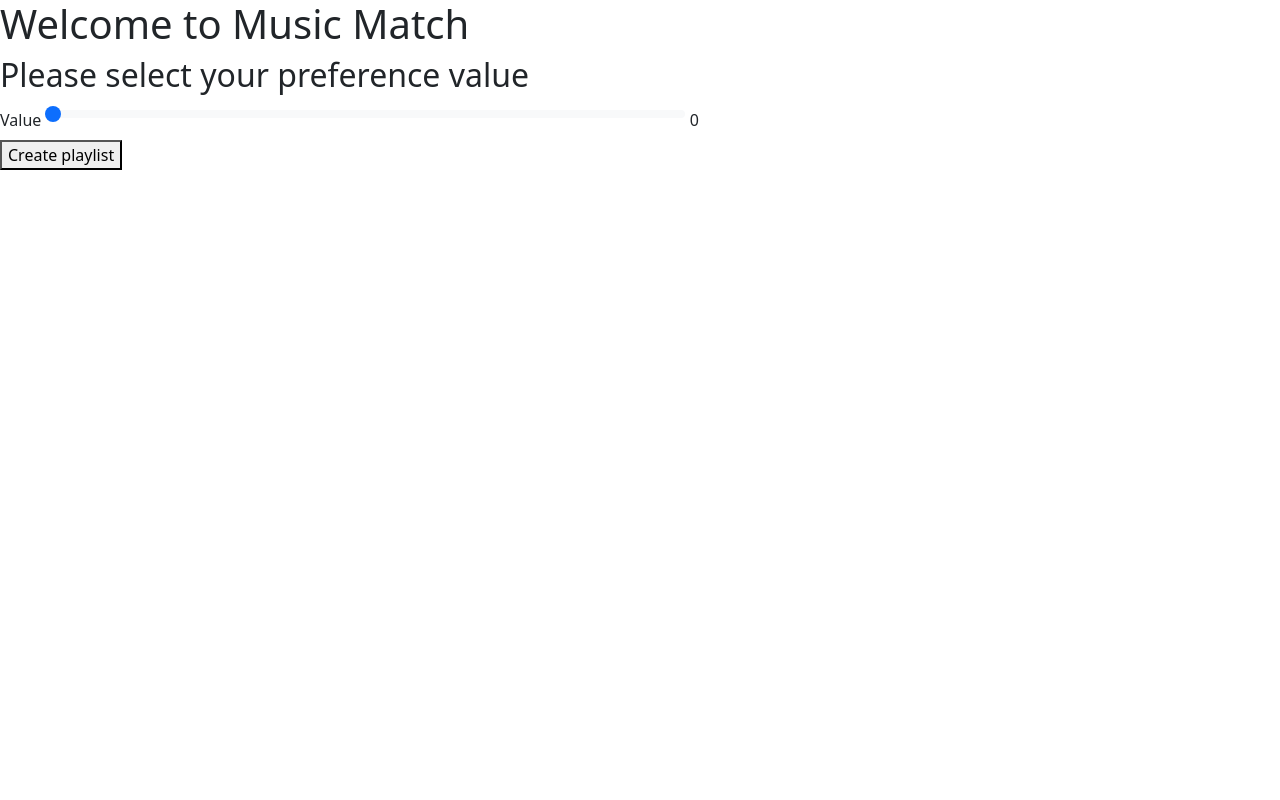
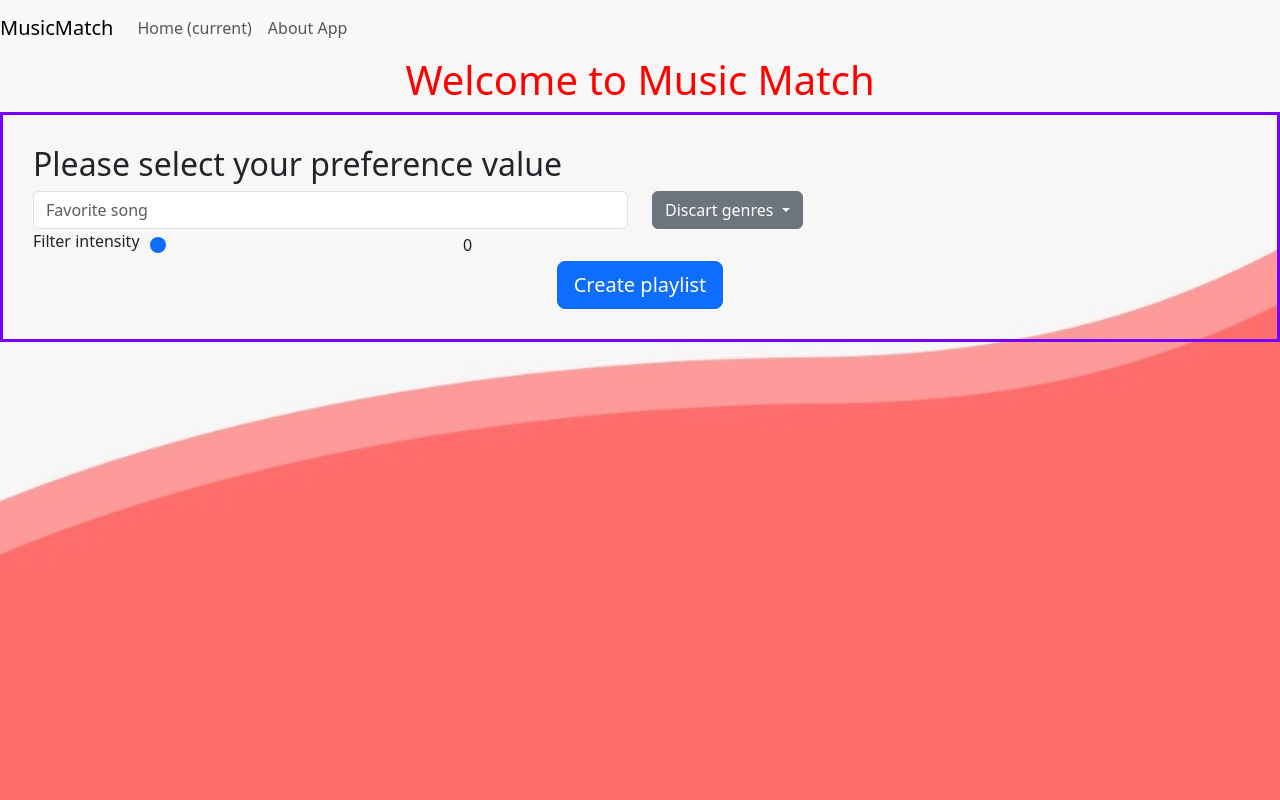
Before and after one commit to BinaryCode-wave/BinaryCode-wave, a Flask app: page / in a window 1280 px wide. Run offline with Flask 3, Linux system fonts and the light colour scheme.

Commit message:
Added Music match's ui

```diff
--- a/app/app.py
+++ b/app/app.py
@@ -23,7 +23,8 @@ def data():
 
 @app.route('/create_playlist', methods=['POST'])
 def create_playlist():
-    playlist_id = src.services.YoutubeMethods.init(songs)
+    #playlist_id = src.services.YoutubeMethods.init(songs)
+    playlist_id = "PLmgnf_5CScgUAB0-8EsBXX-XkQ3T6suBh"
     print('Creating playlist...')
     return jsonify(playlist_id)
 
--- a/app/static/css/main.css
+++ b/app/static/css/main.css
@@ -1,7 +1,124 @@
-#data {
-    display: none;
+body {
+    margin: 0;
+    padding: 0;
+    background-image: url(../img/background.jpg);
+    background-size: cover;
+    background-repeat: no-repeat;
+    height: 100vh;
+}
+
+.titulo {
+    color: #FF0000;
+    text-align: center;
+}
+
+#no_data {
+    border-style: solid;
+    border-color: rgb(119, 0, 255);
+    display: flex;
+    flex-direction: column;
+    padding: 30px;
+}
+
+#create_table {
+    align-self: center;
+}
+
+.range {
+    width: 50%;
+    display: flex;;
+    align-items: center;
+    gap: 10px;
 }
 
 #customRange2 {
     width: 50%;
 }
+
+#data {
+    display: none;
+}
+
+.elements {
+    /* display: flex;
+    justify-content: space-around; */
+    display: grid;
+    grid-gap: 10px;
+    grid-template-columns: repeat(auto-fit, minmax(300px, 1fr));
+    justify-content: center;
+}
+
+.buttons {
+    display: flex;
+    margin: 30px;
+    justify-content: center;
+    gap: 30px;
+}
+
+/* Music player */
+#music_player {
+    border-style: solid;
+    border-color: red;
+    background-color: #F0F0F3;
+    padding: 20px;
+    border-radius: 10px;
+    max-width: 500px;
+    display: flex;
+    flex-direction: column;
+    /* width: fit-content; */
+}
+
+.track-img {
+    width: 250px;
+    height: 250px;
+    align-self: center;
+    border-radius: 50%;
+}
+
+.controls {
+    display: flex;
+    justify-content: space-between;
+}
+
+#play {
+    background-image: url(../img/play.png);
+}
+
+#play.running {
+    background-image: url(../img/pause.png);
+}
+
+#next {
+    background-image: url(../img/next.png);
+}
+
+#prev {
+    background-image: url(../img/back.png);
+}
+
+.track-info {
+    display: flex;
+    flex-direction: column;
+    align-items: center;
+}
+
+#song-name {
+    font-size: 21px;
+    text-align: center;
+}
+
+#song-author {
+    font-size: 18px;
+    opacity: 0.9;
+    line-height: 35px;
+}
+
+.playerBtn {
+    background-size: cover;
+    width: 50px;
+    height: 50px;
+    padding: 0px;
+    border: none;
+    cursor: pointer;
+    background-color: transparent;
+}
--- a/app/static/js/app.js
+++ b/app/static/js/app.js
@@ -6,6 +6,13 @@ function create_table(data) {
         body.innerHTML += html;
     });
 }
+
+/* document.getElementById("create_table").addEventListener("click", () => {
+    value = document.getElementById("customRange2").value;
+    fetch("/notebook", {
+        method: "GET",
+    });
+}); */
 
 document.getElementById("create_table").addEventListener("click", () => {
     value = document.getElementById("customRange2").value;
@@ -23,33 +30,74 @@ document.getElementById("create_table").addEventListener("click", () => {
 
 /* Create Playlist */
 
-var player;
-
 async function create_playlist() {
     const response = await fetch("/create_playlist", { method: "POST" });
     const id = await response.json();
     return id;
 }
+
 let playlistId = "";
 document.getElementById("make_playlist").addEventListener("click", () => {
     create_playlist().then((id) => {
         playlistId = id;
-        document.addEventListener("DOMContentLoaded", cargarAPI);
-
-        player = new YT.Player('player', {
-            height: '150px',
-            width: '150px',
-            playerVars: {
-                listTyoe: 'playlist',
-                list: playlistId,
-            }
-        });
-
-        document.getElementById("reproductor").style.display = "block";
+        document.addEventListener("DOMContentLoaded", cargarAPI());
+        console.log(playlistId)
     });
 });
+/* Youtube Section */
+var prevTrackBtn = document.getElementById("prev");
+var nextTrackBtn = document.getElementById("next");
+var actual_track_name = document.getElementById("song-name");
+var actual_track_author = document.getElementById("song-author");
+var track_img = document.getElementById("track-img");
+var playBtn = document.getElementById("play");
 
-/* Youtube Section */
+function playTrack() {
+    player.playVideo();
+}
+
+function pauseTrack() {
+    player.pauseVideo();
+}
+
+function nextVideo() {
+    player.nextVideo();
+}
+
+function prevVideo() {
+    player.previousVideo();
+}
+
+playBtn.addEventListener("click", () => {
+    playBtn.classList.toggle("running");
+    toggleFunction(playBtn.classList.contains("running"));
+
+    function toggleFunction(isRunning) {
+        if (isRunning) {
+            playTrack();
+        } else {
+            pauseTrack();
+        }
+    }
+});
+
+var player;
+function onYouTubeIframeAPIReady() {
+    player = new YT.Player('player', {
+        height: '0',
+        width: '0',
+        playerVars: {
+            listTyoe: 'playlist',
+            list: playlistId
+        },
+        events: {
+            'onReady': onPlayerReady,
+            'onStateChange': onPlayerStateChange
+        }
+    });
+    document.getElementById("reproductor").style.display = "block";
+}
+
 function cargarAPI() {
     var tag = document.createElement('script');
     tag.src = "https://www.youtube.com/iframe_api";
@@ -57,22 +105,33 @@ function cargarAPI() {
     firstScriptTag.parentNode.insertBefore(tag, firstScriptTag);
 }
 
-function reproducirVideo() {
-    player.playVideo();
+function getTrackData() {
+    return new Promise((resolve, reject) => {
+        var videoData = player.getVideoData();
+        console.log(videoData)
+        var videoTitle = videoData.title;
+        var videoId = videoData.video_id;
+        var thumbnailUrl = "https://img.youtube.com/vi/" + videoId + "/maxresdefault.jpg";
+        actual_track_name.textContent = videoTitle;
+        actual_track_author.textContent = videoData.author;
+        track_img.src = thumbnailUrl;
+        resolve();
+    });
 }
 
-function pausarVideo() {
-    player.pauseVideo();
+function onPlayerReady() {
+    getTrackData().then(() => {
+        prevTrackBtn.addEventListener("click", () => {
+            prevVideo();
+        });
+        nextTrackBtn.addEventListener("click", () => {
+            nextVideo();
+        });
+    });
 }
 
-function nextVideo() {
-    player.nextVideo();
+function onPlayerStateChange(event) {
+    if (event.data === YT.PlayerState.PLAYING) {
+        getTrackData();
+    }
 }
-
-function previousVideo() {
-    player.previousVideo();
-}
-
-document.getElementById("reproducir").addEventListener("click", reproducirVideo);
-document.getElementById("pausar").addEventListener("click", pausarVideo);
-document.getElementById("siguiente").addEventListener("click", nextVideo);
--- a/app/templates/base.html
+++ b/app/templates/base.html
@@ -1,18 +1,27 @@
 <!DOCTYPE html>
 <html lang="en">
+
 <head>
     <meta charset="UTF-8">
     <meta http-equiv="X-UA-Compatible" content="IE=edge">
     <meta name="viewport" content="width=device-width, initial-scale=1.0">
     <title>{% block title %}{% endblock %}</title>
     <link rel="stylesheet" href="{{ url_for('static', filename='css/main.css') }}">
-    <link href="https://cdn.jsdelivr.net/npm/bootstrap@5.3.0/dist/css/bootstrap.min.css" rel="stylesheet" integrity="sha384-9ndCyUaIbzAi2FUVXJi0CjmCapSmO7SnpJef0486qhLnuZ2cdeRhO02iuK6FUUVM" crossorigin="anonymous">
+    <link href="https://cdn.jsdelivr.net/npm/bootstrap@5.3.0/dist/css/bootstrap.min.css" rel="stylesheet"
+        integrity="sha384-9ndCyUaIbzAi2FUVXJi0CjmCapSmO7SnpJef0486qhLnuZ2cdeRhO02iuK6FUUVM" crossorigin="anonymous">
 </head>
+
 <body>
+    {% include 'navbar.html' %}
+
+    <h1 class="titulo">Welcome to Music Match</h1>
+
     {% block content %}
     {% endblock %}
-    <script src="https://www.youtube.com/iframe_api"></script>
     <script src="{{ url_for('static', filename='js/app.js') }}"></script>
-    <noscript>You need to enable JavaScript to view the full site.</noscript>
+    <script src="https://cdn.jsdelivr.net/npm/bootstrap@5.0.2/dist/js/bootstrap.bundle.min.js"
+        integrity="sha384-MrcW6ZMFYlzcLA8Nl+NtUVF0sA7MsXsP1UyJoMp4YLEuNSfAP+JcXn/tWtIaxVXM"
+        crossorigin="anonymous"></script>
 </body>
+
 </html>
--- a/app/templates/data_table.html
+++ b/app/templates/data_table.html
@@ -1,6 +1,4 @@
-<h2>This is your new playlist</h2>
-
-<div>
+<div class="data_table table-responsive">
     <table class="table">
         <thead>
             <tr>
@@ -12,5 +10,3 @@
         </tbody>
     </table>
 </div>
-
-<button type="button" class="btn btn-primary" id="make_playlist">Play</button>
--- a/app/templates/index.html
+++ b/app/templates/index.html
@@ -2,18 +2,59 @@
 
 {% block title %}MusicMatch{% endblock %}
 {% block content %}
-    <h1>Welcome to Music Match</h1>
-    <div id="no_data">
-        <h2>Please select your preference value</h2>
-        <div>
-            <label for="customRange1" class="form-label">Value</label>
-            <input type="range" class="form-range" value="0" min="0" max="2" step="0.001" id="customRange2" oninput="this.nextElementSibling.value = this.value">
+<div id="no_data">
+    <h2>Please select your preference value</h2>
+    <form>
+        <div class="row">
+            <div class="col">
+                <input type="text" class="form-control" placeholder="Favorite song">
+            </div>
+            <div class="col">
+                <div class="dropdown">
+                    <button class="btn btn-secondary dropdown-toggle" type="button" id="dropdownMenuButton"
+                        data-bs-toggle="dropdown" aria-expanded="false">
+                        Discart genres
+                    </button>
+                    <ul class="dropdown-menu" aria-labelledby="dropdownMenuButton">
+                        <li>
+                            <label class="dropdown-item">
+                                <input type="checkbox" value="opcion1"> Opción 1
+                            </label>
+                        </li>
+                        <li>
+                            <label class="dropdown-item">
+                                <input type="checkbox" value="opcion2"> Opción 2
+                            </label>
+                        </li>
+                        <li>
+                            <label class="dropdown-item">
+                                <input type="checkbox" value="opcion3"> Opción 3
+                            </label>
+                        </li>
+                    </ul>
+                </div>
+            </div>
+        </div>
+        <div class="range">
+            <label for="customRange1" class="form-label">Filter intensity</label>
+            <input type="range" class="form-range" value="0" min="0" max="2" step="0.001" id="customRange2"
+                oninput="this.nextElementSibling.value = this.value">
             <output>0</output>
         </div>
-        <button id="create_table"> Create playlist</button>
+    </form>
+    <button  type="button" class="btn btn-primary btn-lg" id="create_table">Create playlist</button>
+</div>
+<div id="data">
+    <h2>This is your new playlist</h2>
+    <div class="elements">
+        {% include 'data_table.html' %}
+        {% include 'player.html' %}
     </div>
-    <div id="data">
-        {% include 'data_table.html' %}
+
+    <div class="buttons">
+        <button type="button" class="btn btn-primary" id="make_playlist">Play</button>
+        <button type="button" class="btn btn-info btn-lg">See graph</button>
+        <button type="button" class="btn btn-danger btn-lg">Restart</button>
     </div>
-    {% include 'player.html' %}
+</div>
 {% endblock %}
--- /dev/null
+++ b/app/templates/navbar.html
@@ -0,0 +1,17 @@
+<nav class="navbar navbar-expand-lg navbar-light bg-light">
+    <a class="navbar-brand" href="#">MusicMatch</a>
+    <button class="navbar-toggler" type="button" data-toggle="collapse" data-target="#navbarNav"
+        aria-controls="navbarNav" aria-expanded="false" aria-label="Toggle navigation">
+        <span class="navbar-toggler-icon"></span>
+    </button>
+    <div class="collapse navbar-collapse" id="navbarNav">
+        <ul class="navbar-nav">
+            <li class="nav-item active">
+                <a class="nav-link" href="#">Home <span class="sr-only">(current)</span></a>
+            </li>
+            <li class="nav-item">
+                <a class="nav-link" href="#">About App</a>
+            </li>
+        </ul>
+    </div>
+</nav>
--- a/app/templates/player.html
+++ b/app/templates/player.html
@@ -1,6 +1,13 @@
-<div id="reproductor" style="display: none;">
-    <button id="reproducir">Reproducir video</button>
-    <button id="pausar">Pausar video</button>
-    <button id="siguiente">Siguiente video</button>
-    <div id="player">
+<div id="music_player">
+    <img id = "track-img" class="track-img" src="{{ url_for('static', filename='img/disc.png') }}" alt="track image">
+    <div id="player"></div>
+    <div class="track-info">
+        <h2 id="song-name">...</h2>
+        <p id="song-author">...</p>
+    </div>
+    <div class="controls">
+        <button class="playerBtn" id="prev"></button>
+        <button class="playerBtn" id="play"></button>
+        <button class="playerBtn" id="next"></button>
+    </div>
 </div>
```
Also changed, not shown: app/static/img/back.png (added), app/static/img/background.jpg (added), app/static/img/disc.png (added), app/static/img/next.png (added), app/static/img/pause.png (added), app/static/img/play.png (added).
